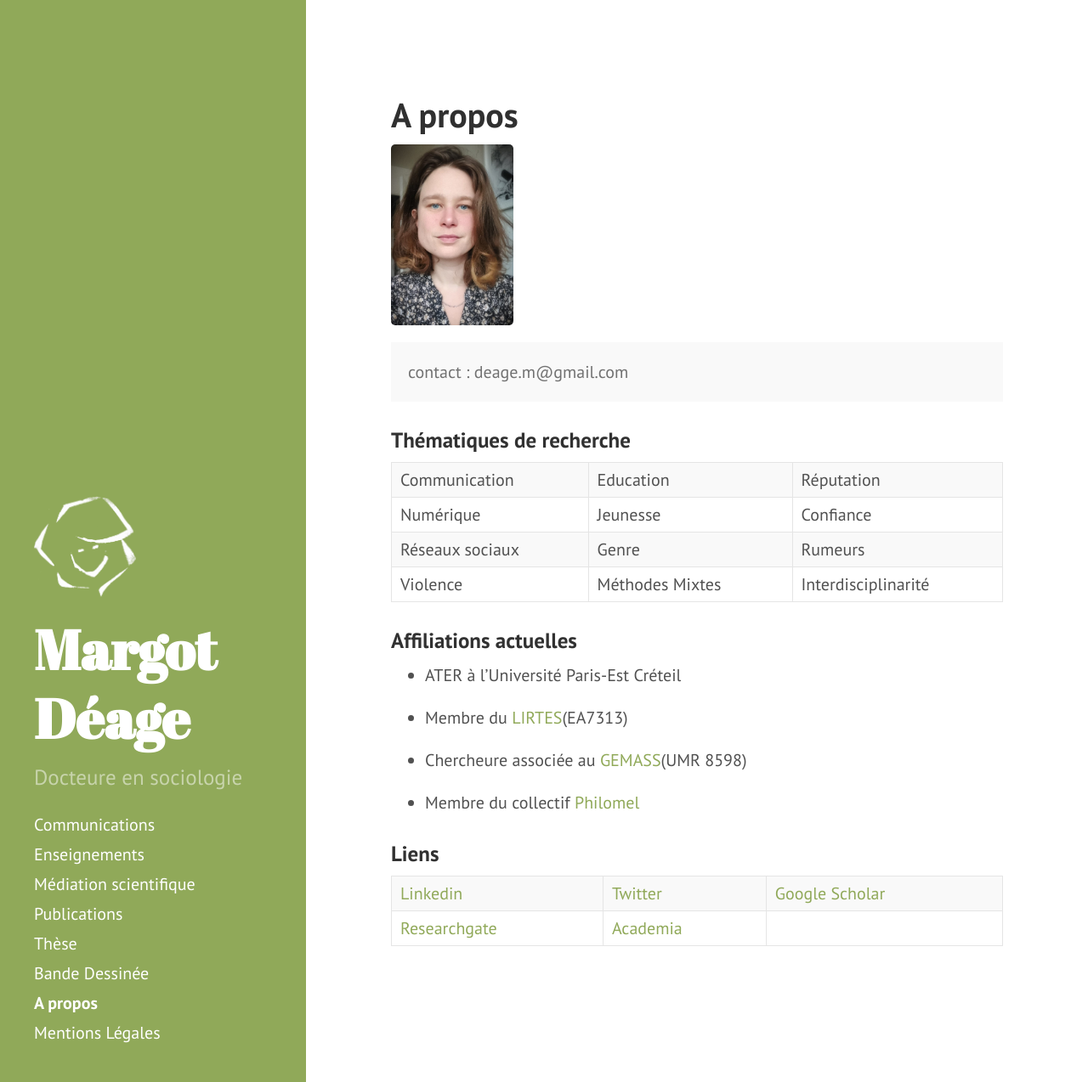
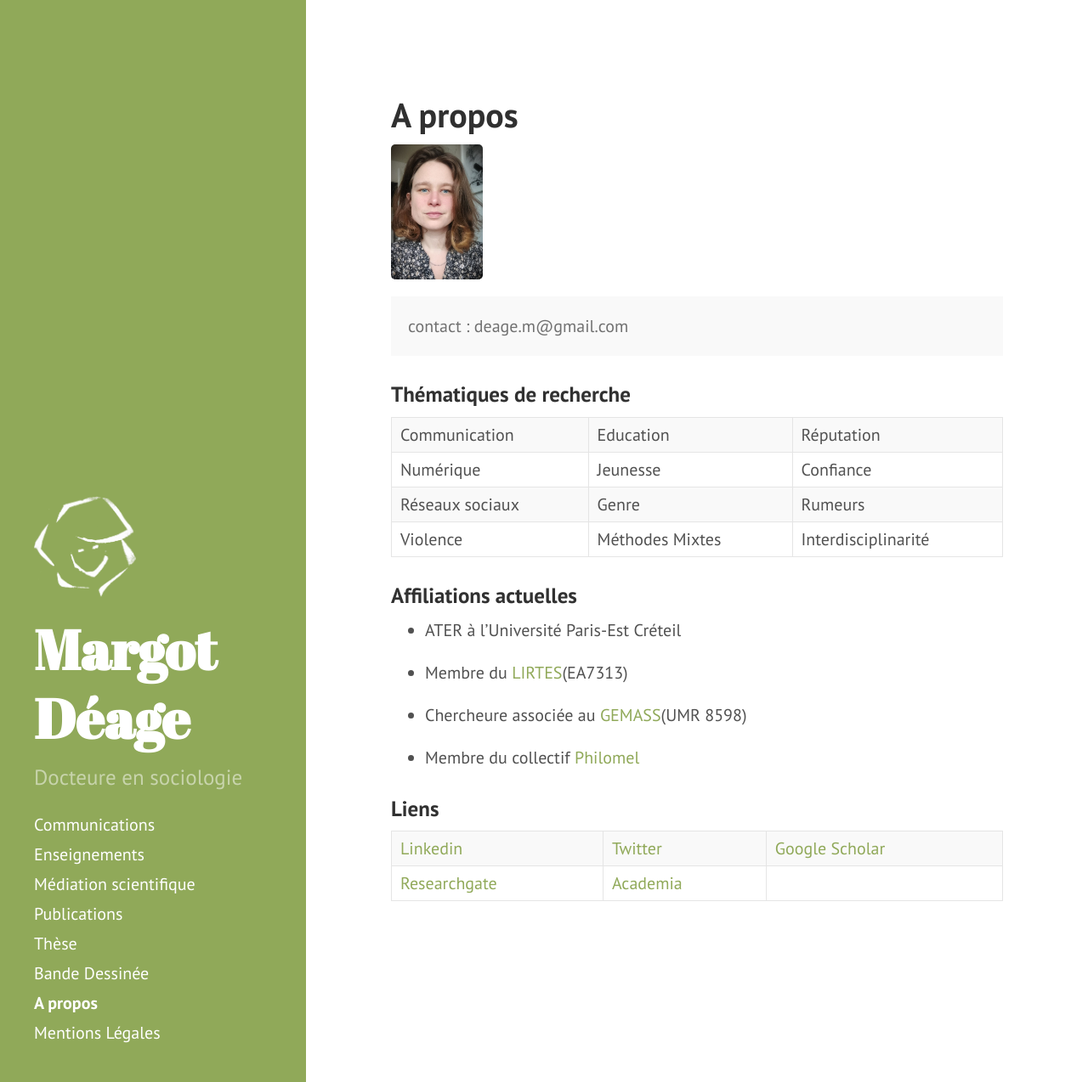
Before and after one commit to margotdeage/margotdeage.github.io, a Jekyll site: the page built from index.md, in a window 1280 px wide and 1274 px high. Shown: the whole window at 85% size. Built offline with Jekyll 4.4.1, drawn with Linux system fonts in a browser that asks for light colours; the list of posts is cut into pages by our own code.

Commit message:
Update index.md

```diff
--- a/index.md
+++ b/index.md
@@ -4,7 +4,7 @@ title: A propos
 ---
 
 
-  <img src="https://github.com/margotdeage/margotdeage.github.io/blob/gh-pages/WhatsApp%20Image%202021-06-08%20at%2016.13.09.jpeg" alt="Margot Déage"   width="20%" height="20%"/>
+  <img src="https://github.com/margotdeage/margotdeage.github.io/blob/gh-pages/WhatsApp%20Image%202021-06-08%20at%2016.13.09.jpeg" alt="Margot Déage"   width="15%" height="15%"/>
 
 <div class="message">
   contact : deage.m@gmail.com
```
